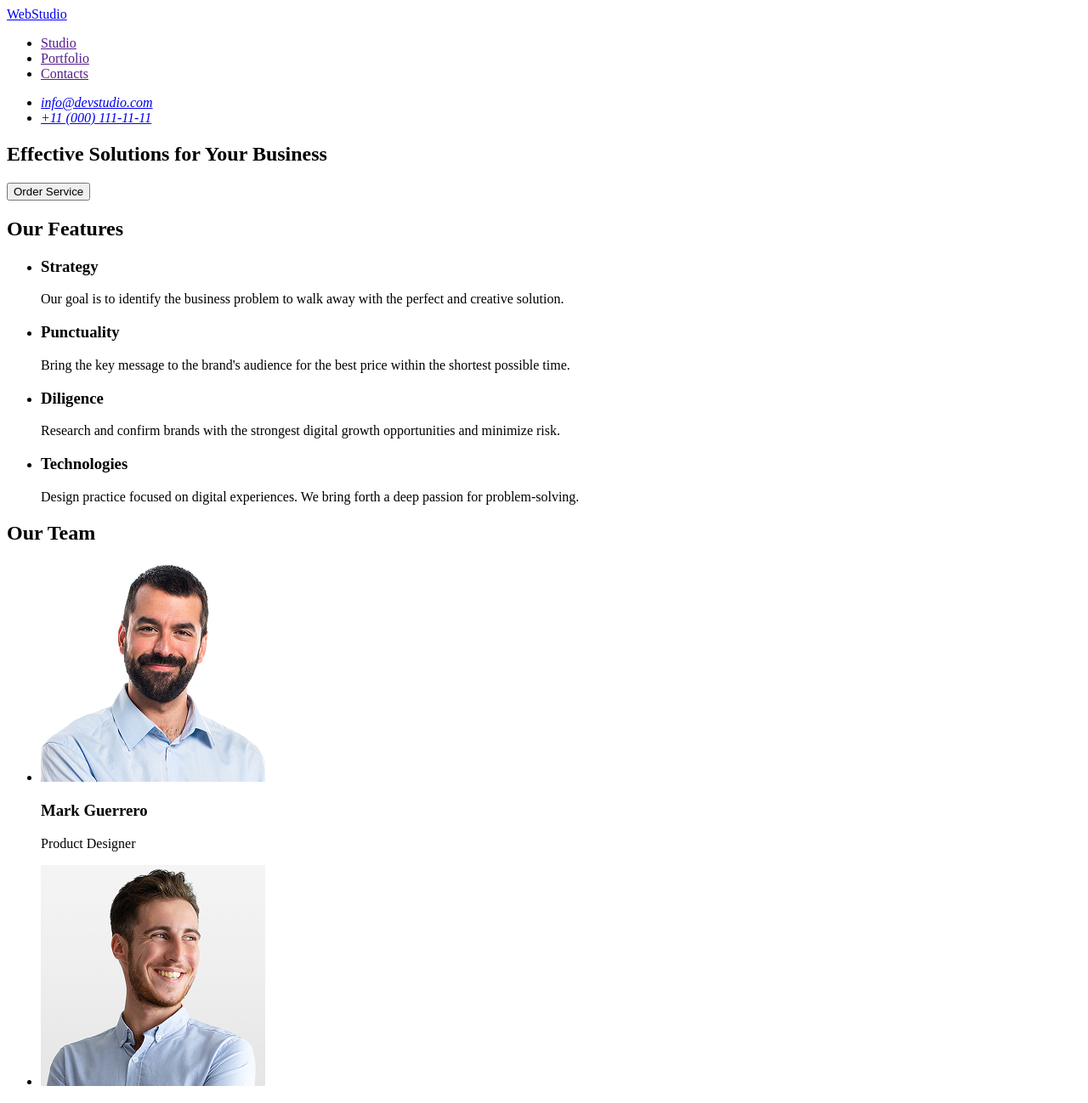
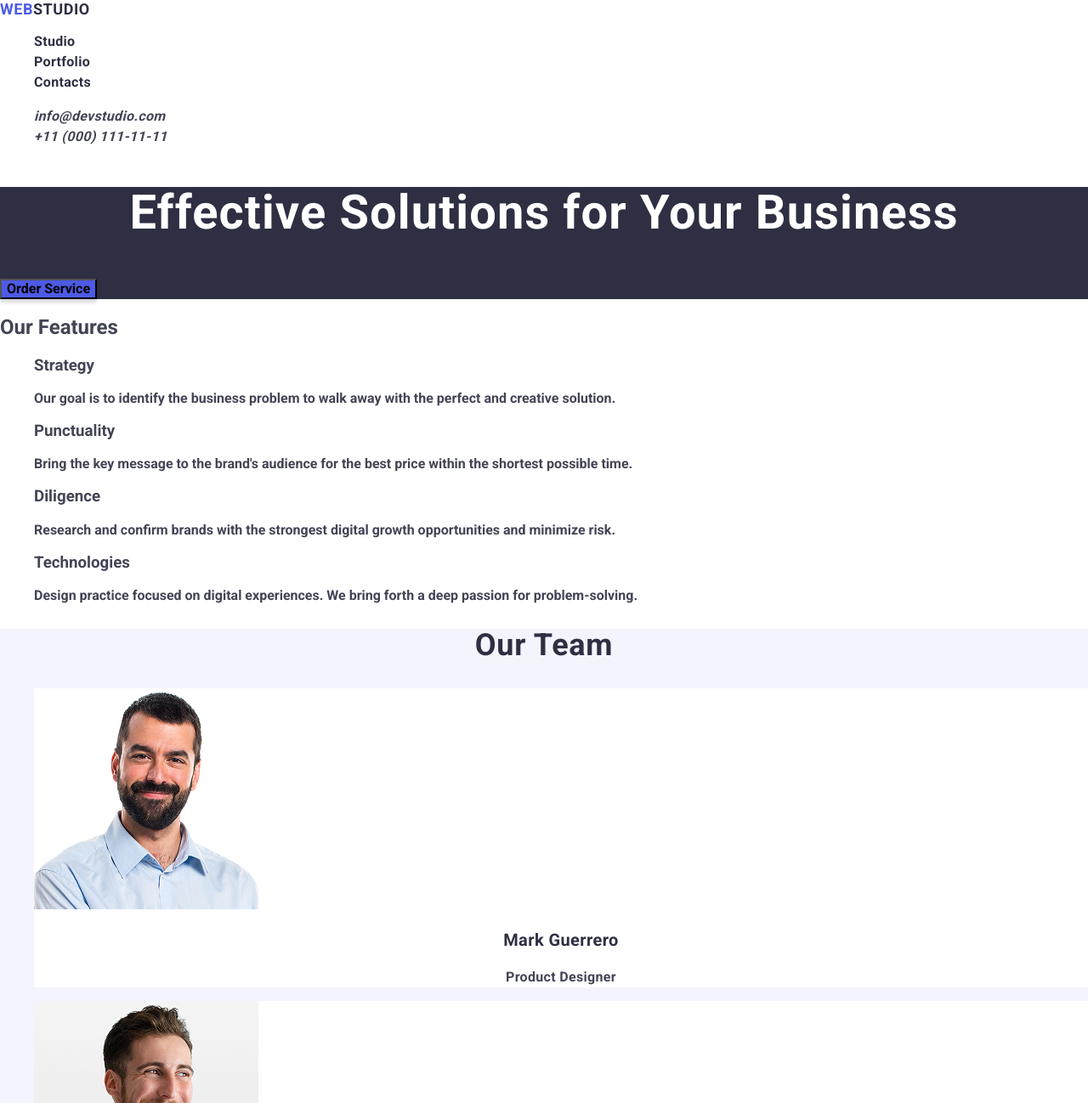
Before and after one commit to anastasiialobanovaa/goit-markup-hw-02, a plain HTML site: page index.html in a window 1280 px wide. Shown: the top 1298 px of the page at 85% size. Drawn offline with nearby package versions, Linux system fonts and the light colour scheme.

Commit message:
homework2

```diff
--- /dev/null
+++ b/css/styles.css
@@ -0,0 +1,105 @@
+/* font-family: "Roboto", sans-serif; */
+/* font-family: "Raleway", sans-serif; */
+body {
+  color: #434455;
+  font-family: "Roboto", sans-serif;
+  background-color: #fff;
+}
+ol,
+ul {
+  list-style-type: none;
+}
+a {
+  text-decoration: none;
+}
+.logo {
+  font-weight: 700;
+  font-size: 18px;
+  line-height: 1.17;
+  letter-spacing: 0.03em;
+  text-transform: uppercase;
+  color: #4d5ae5;
+}
+.logo-part {
+  color: #2e2f42;
+}
+.nav-link {
+  font-weight: 500;
+  font-size: 16px;
+  line-height: 1.5;
+  letter-spacing: 0.02em;
+  color: #2e2f42;
+}
+.Contacts-link {
+  font-weight: 400;
+  font-size: 16px;
+  line-height: 1.5;
+  letter-spacing: 0.02em;
+  color: #434455;
+}
+.nav-link:hover,
+.nav-link:focus,
+.Contacts-link:hover,
+.Contacts-link:focus {
+  color: #404bbf;
+}
+.page-footer {
+  background-color: #2e2f42;
+}
+.footer-logo .logo-part-footer {
+  color: #f4f4fd;
+}
+.footer-logo {
+  margin-bottom: 16px;
+}
+.header-logo {
+  margin-right: 76px;
+}
+.section1 {
+  background-color: #2e2f42;
+}
+.header1 {
+  font-weight: 700;
+  font-size: 56px;
+  line-height: 1.1;
+  letter-spacing: 0.02em;
+  text-align: center;
+  color: #fff;
+}
+.button-section1 {
+  box-shadow: 0 4px 4px 0 rgba(0, 0, 0, 0.15);
+  background: #4d5ae5;
+}
+.button-section1:hover {
+  background-color: #404bbf;
+}
+.section3 {
+  background-color: #f4f4fd;
+}
+.header2-section3 {
+  font-weight: 700;
+  font-size: 36px;
+  line-height: 1.1;
+  letter-spacing: 0.02em;
+  text-align: center;
+  color: #2e2f42;
+}
+.list-item-sec3 {
+  background-color: #fff;
+}
+.name {
+  font-weight: 500;
+  font-size: 20px;
+  line-height: 1.2;
+  letter-spacing: 0.02em;
+  text-align: center;
+  color: #2e2f42;
+}
+.position {
+  font-weight: 400;
+  font-size: 16px;
+  line-height: 1.5;
+  letter-spacing: 0.02em;
+  text-align: center;
+  color: #434455;
+}
--- a/index.html
+++ b/index.html
@@ -4,32 +4,62 @@
     <meta charset="UTF-8" />
     <meta name="viewport" content="width=device-width, initial-scale=1.0" />
     <title>Web Studio</title>
+    <link
+      rel="stylesheet"
+      href="https://cdnjs.cloudflare.com/ajax/libs/modern-normalize/3.0.1/modern-normalize.min.css"
+      integrity="sha512-q6WgHqiHlKyOqslT/lgBgodhd03Wp4BEqKeW6nNtlOY4quzyG3VoQKFrieaCeSnuVseNKRGpGeDU3qPmabCANg=="
+      crossorigin="anonymous"
+      referrerpolicy="no-referrer"
+    />
+    <link rel="preconnect" href="https://fonts.googleapis.com" />
+    <link rel="preconnect" href="https://fonts.gstatic.com" crossorigin />
+    <link
+      href="https://fonts.googleapis.com/css2?family=Raleway:wght@100..900&family=Roboto:wght@700&display=swap"
+      rel="stylesheet"
+    />
+    <link rel="stylesheet" href="./css/styles.css" />
   </head>
   <body>
-    <header>
-      <nav>
-        <a href="./index.html">WebStudio</a>
-        <ul>
-          <li><a href="">Studio</a></li>
-          <li><a href="">Portfolio</a></li>
-          <li><a href="">Contacts</a></li>
+    <header class="page-header">
+      <nav class="nav">
+        <a class="logo header-logo" href="./index.html"
+          >Web<span class="logo-part">Studio</span></a
+        >
+        <ul class="nav-list">
+          <li class="item-nav-list">
+            <a class="nav-link" href="./index.html">Studio</a>
+          </li>
+          <li class="item-nav-list">
+            <a class="nav-link" href="">Portfolio</a>
+          </li>
+          <li class="item-nav-list">
+            <a class="nav-link" href="">Contacts</a>
+          </li>
         </ul>
       </nav>
 
-      <address>
-        <ul>
-          <li><a href="mailto:info@devstudio.com">info@devstudio.com</a></li>
-          <li><a href="tel:+110001111111">+11 (000) 111-11-11</a></li>
+      <address class="Contacts">
+        <ul class="Contacts-list">
+          <li class="Contacts-item">
+            <a class="Contacts-link" href="mailto:info@devstudio.com"
+              >info@devstudio.com</a
+            >
+          </li>
+          <li class="Contacts-item">
+            <a class="Contacts-link" href="tel:+110001111111"
+              >+11 (000) 111-11-11</a
+            >
+          </li>
         </ul>
       </address>
     </header>
     <main>
-      <section>
-        <h1>Effective Solutions for Your Business</h1>
-        <button type="button">Order Service</button>
+      <section class="section1">
+        <h1 class="header1">Effective Solutions for Your Business</h1>
+        <button class="button-section1" type="button">Order Service</button>
       </section>
-      <section>
-        <h2>Our Features</h2>
+      <section class="section2">
+        <h2 class="header2-section2">Our Features</h2>
         <ul>
           <li>
             <h3>Strategy</h3>
@@ -61,54 +91,122 @@
           </li>
         </ul>
       </section>
-      <section>
-        <h2>Our Team</h2>
+      <section class="section3">
+        <h2 class="header2-section3">Our Team</h2>
         <ul>
-          <li>
+          <li class="list-item-sec3">
             <img
               src="images/img.jpg"
               alt="Product Designer"
               width="264"
               height="260"
             />
-            <h3>Mark Guerrero</h3>
-            <p>Product Designer</p>
+            <h3 class="name">Mark Guerrero</h3>
+            <p class="position">Product Designer</p>
           </li>
-          <li>
+          <li class="list-item-sec3">
             <img
               src="images/img-2.jpg"
               alt="Frontend Developer"
               width="264"
               height="260"
             />
-            <h3>Tom Ford</h3>
-            <p>Frontend Developer</p>
+            <h3 class="name">Tom Ford</h3>
+            <p class="position">Frontend Developer</p>
           </li>
-          <li>
+          <li class="list-item-sec3">
             <img
               src="images/img-3.jpg"
               alt="Marketing"
               width="264"
               height="260"
             />
-            <h3>Camila Garcia</h3>
-            <p>Marketing</p>
+            <h3 class="name">Camila Garcia</h3>
+            <p class="position">Marketing</p>
           </li>
-          <li>
+          <li class="list-item-sec3">
             <img
               src="images/img-4.jpg"
               alt="UI Designer"
               width="264"
               height="260"
             />
-            <h3>Daniel Wilson</h3>
-            <p>UI Designer</p>
+            <h3 class="name">Daniel Wilson</h3>
+            <p class="position">UI Designer</p>
+          </li>
+        </ul>
+      </section>
+      <section>
+        <h2>Our Portfolio</h2>
+        <ul>
+          <li>
+            <img
+              src="images/img-5.jpg"
+              alt="Banking App"
+              width="264"
+              height="260"
+            />
+            <h3>Banking App</h3>
+            <p>App</p>
+          </li>
+          <li>
+            <img
+              src="images/img-6.jpg"
+              alt="Cashless Payment"
+              width="264"
+              height="260"
+            />
+            <h3>Cashless Payment</h3>
+            <p>Marketing</p>
+          </li>
+          <li>
+            <img
+              src="images/img-7.jpg"
+              alt="Meditation App"
+              width="264"
+              height="260"
+            />
+            <h3>Meditation App</h3>
+            <p>App</p>
+          </li>
+          <li>
+            <img
+              src="images/img-8.jpg"
+              alt="Taxi Service"
+              width="264"
+              height="260"
+            />
+            <h3>Taxi Service</h3>
+            <p>Marketing</p>
+          </li>
+          <li>
+            <img
+              src="images/img-9.jpg"
+              alt="Screen Illustrations"
+              width="264"
+              height="260"
+            />
+            <h3>Screen Illustrations</h3>
+            <p>Design</p>
+          </li>
+          <li>
+            <img
+              src="images/img-10.jpg"
+              alt="Online Courses"
+              width="264"
+              height="260"
+            />
+            <h3>Online Courses</h3>
+            <p>Marketing</p>
           </li>
         </ul>
       </section>
     </main>
-    <footer>
-      <a href="./index.html">WebStudio</a>
+    <footer class="page-footer">
+      <nav class="nav">
+        <a class="logo footer-logo" href="./index.html"
+          >Web<span class="logo-part-footer">Studio</span></a
+        >
       <p>
         Increase the flow of customers and sales for your business with digital
         marketing & growth solutions.
```
Also changed, not shown: images/img-10.jpg (added), images/img-5.jpg (added), images/img-6.jpg (added), images/img-7.jpg (added), images/img-8.jpg (added), images/img-9.jpg (added), 1 other file.
